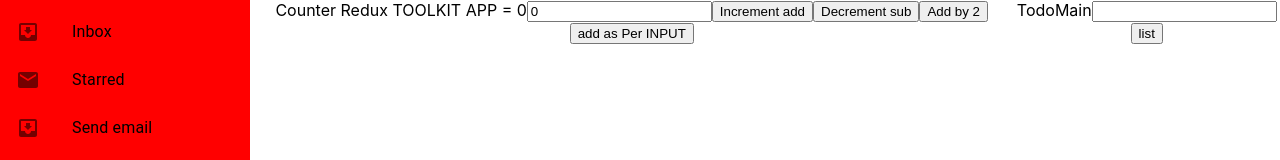
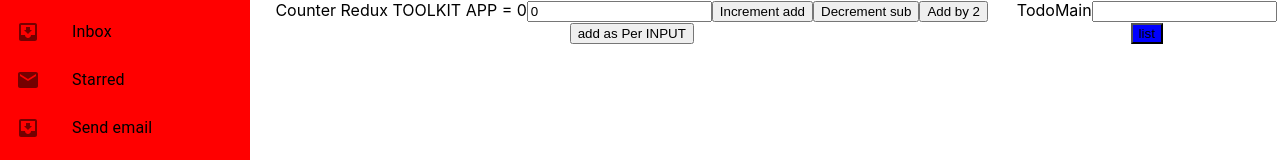
Before and after one commit to Farish3444/ReduxLearning, a React (Create React App) app: page / in a window 1280 px wide. Shown: the top 160 px of the page. Built offline with nearby package versions, Linux system fonts and the light colour scheme.

Commit message:
revert trail

```diff
--- a/src/TodoList/TodoMain.tsx
+++ b/src/TodoList/TodoMain.tsx
@@ -23,7 +23,7 @@ TodoMain
         value={todoinput}
         onChange={(e)=>{settodoinput(e.target.value)}}
         />
-        <button onClick={()=>{
+        <button style={{'backgroundColor':'blue'}} onClick={()=>{
             dispatch(listinput(todoinput))
             settodoinput('');
             }}>list</button>
```
